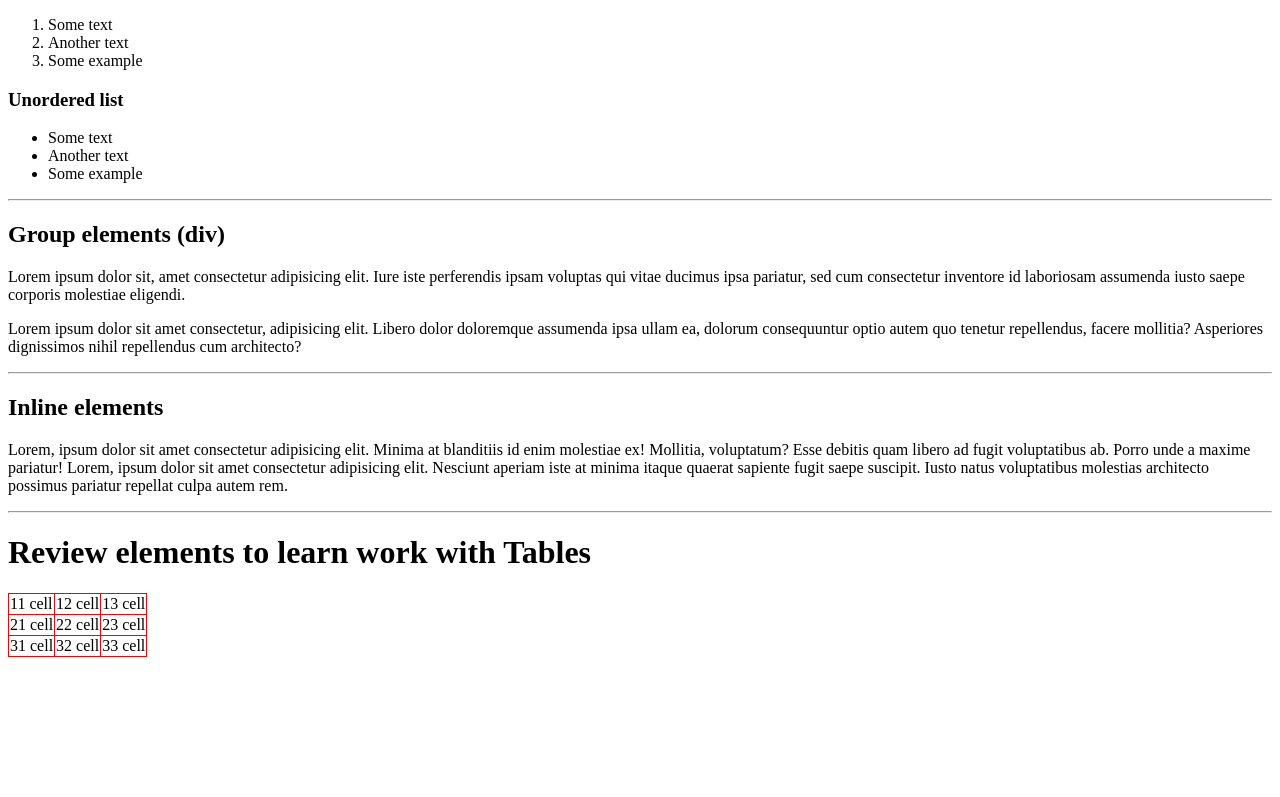
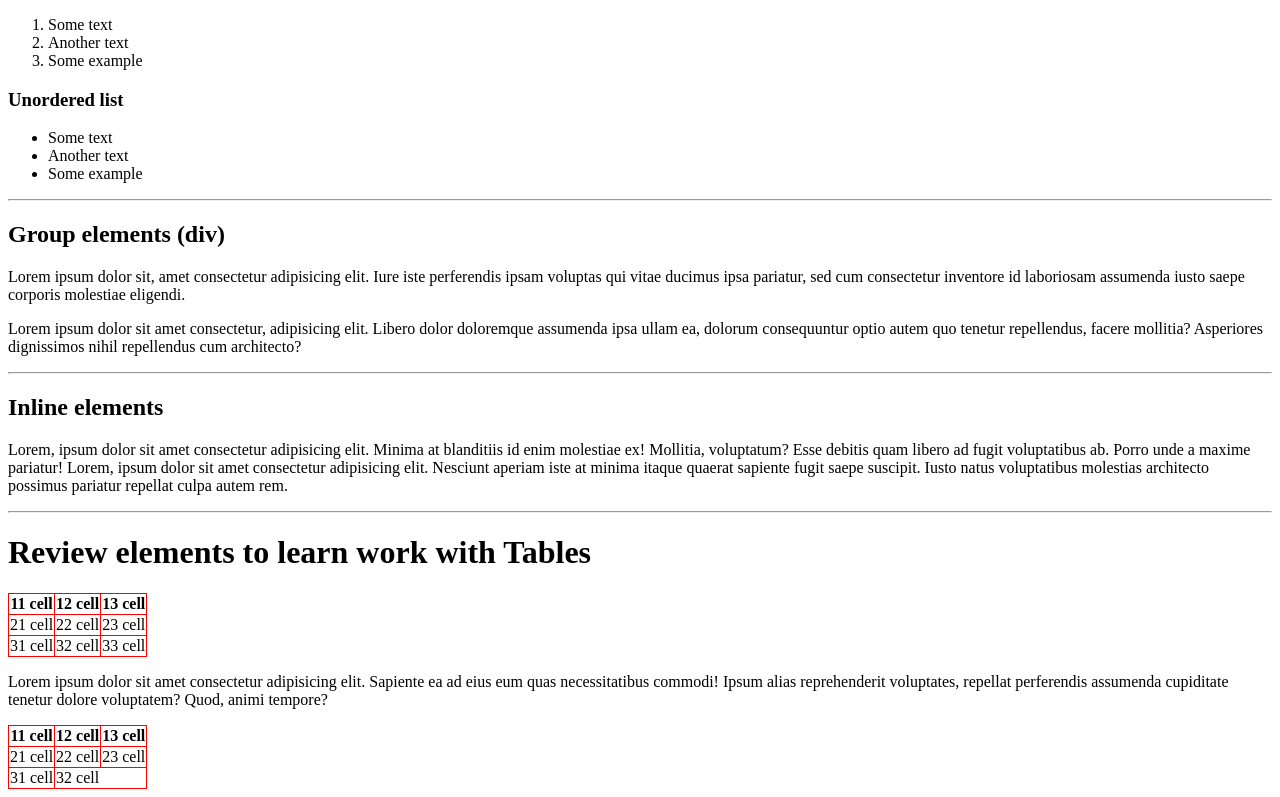
Before and after one commit to jlopezsa/HTMLandCSSconcepts, a plain HTML site: page HTMLandCSSelements/index.html in a window 1280 px wide. Shown: the part 586-1383 px from the top of the page. Before the commit the page ends 1251 px from the top, so only its background shows below. Drawn offline with Linux system fonts and the light colour scheme.

Commit message:
Merge two columns in table

```diff
--- a/HTMLandCSSelements/index.html
+++ b/HTMLandCSSelements/index.html
@@ -50,11 +50,11 @@
     <h1>Review elements to learn work with Tables</h1>
     <table>
         <tr> <!--Row-->
-            <td>  <!--Column or cel-->
+            <th>  <!--Column or cel-->
                 11 cell
-            </td>
-            <td>12 cell</td>
-            <td>13 cell</td>
+            </th>
+            <th>12 cell</th>
+            <th>13 cell</th>
         </tr>
         <tr>
             <td>21 cell</td>
@@ -67,6 +67,26 @@
             <td>33 cell</td>
         </tr>
     </table>
+    <p>Lorem ipsum dolor sit amet consectetur adipisicing elit. Sapiente ea ad eius eum quas necessitatibus commodi! Ipsum alias reprehenderit voluptates, repellat perferendis assumenda cupiditate tenetur dolore voluptatem? Quod, animi tempore?</p>
+    <table>
+        <tr> <!--Row-->
+            <th>  <!--Column or cel-->
+                11 cell
+            </th>
+            <th>12 cell</th>
+            <th>13 cell</th>
+        </tr>
+        <tr>
+            <td>21 cell</td>
+            <td>22 cell</td>
+            <td>23 cell</td>
+        </tr>
+        <tr>
+            <td>31 cell</td>
+            <td colspan="2">32 cell</td>
+        </tr>
+    </table>
+
 
 </body>
 </html>
--- a/HTMLandCSSelements/styles.css
+++ b/HTMLandCSSelements/styles.css
@@ -1,4 +1,4 @@
-table,tr,td{
+table,tr,td,th{
     border: 1px solid red;
     border-collapse: collapse;
 }
```
Also changed, not shown: HTMLandCSSelements/figuresReadme/table_header.jpg (added), HTMLandCSSelements/figuresReadme/table_single_border_and_color.jpg (added), 1 other file.
